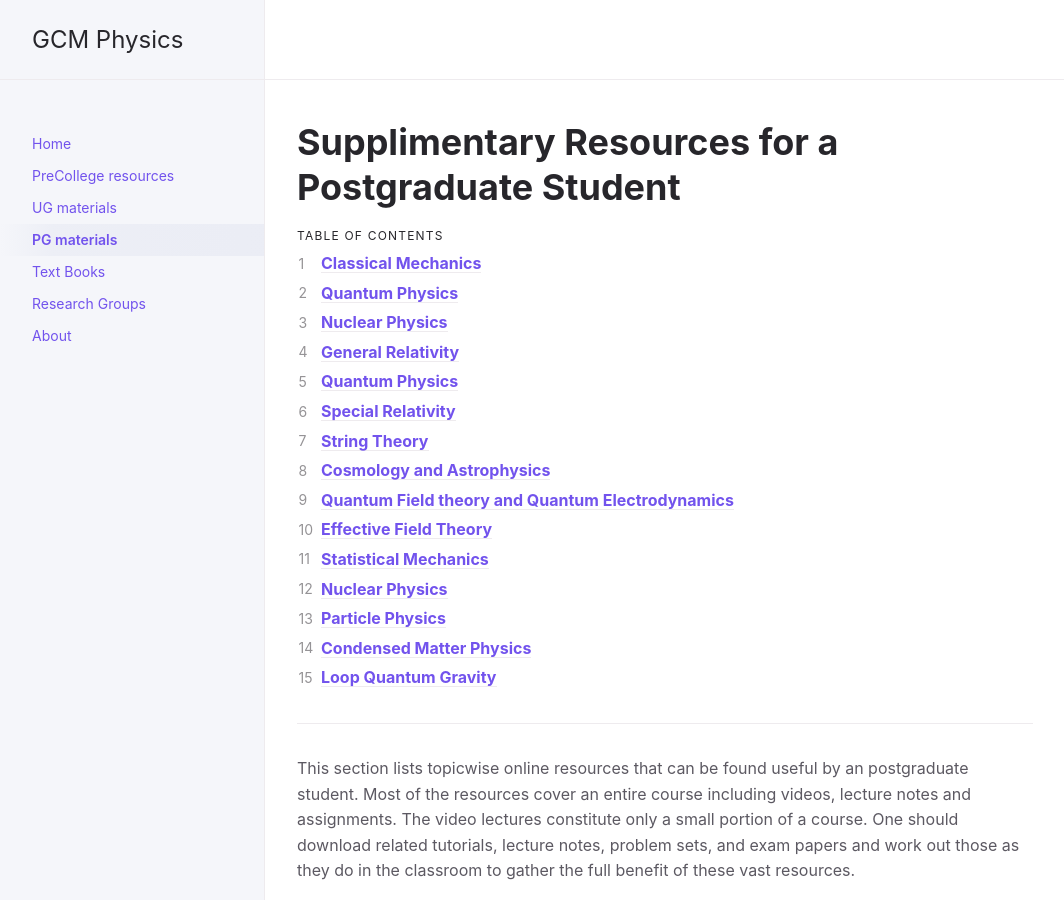
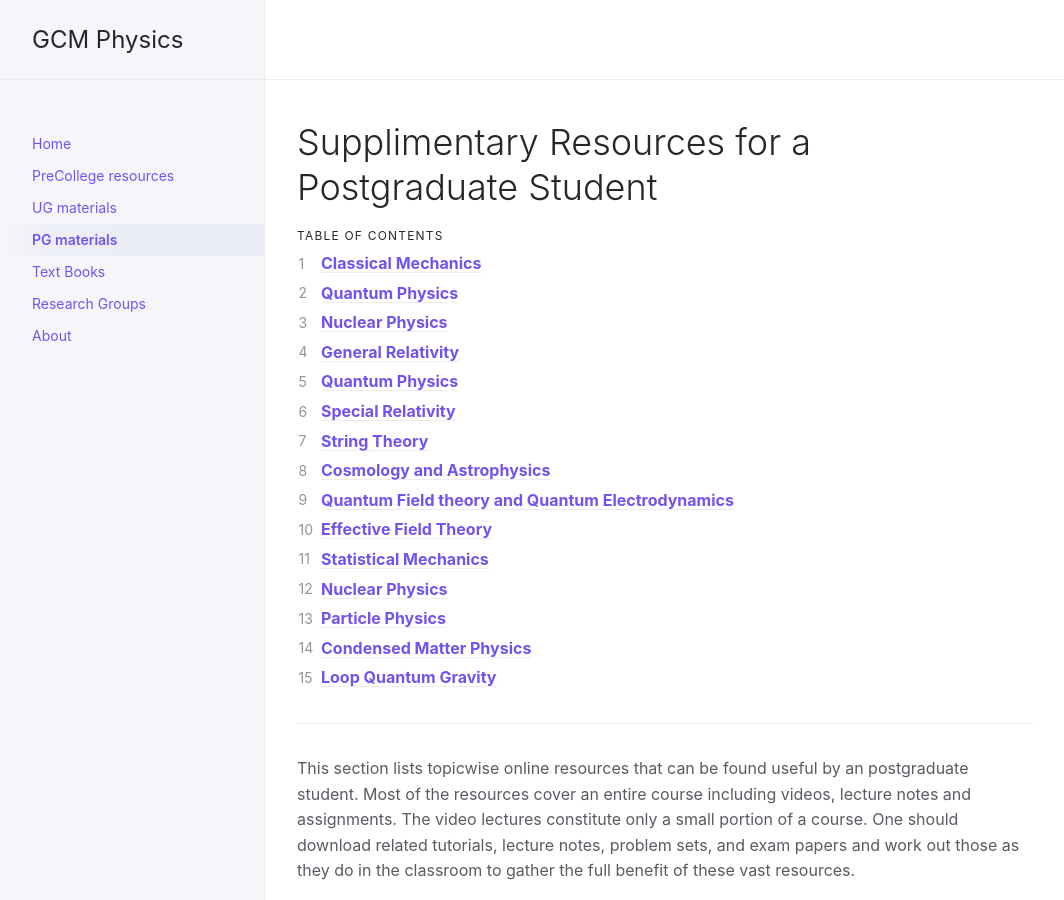
Before and after one commit to gcmphysalum/blog, a Jekyll site: the page built from posts/pg-materials.md, in a window 1280 px wide and 900 px high. Shown: the whole window, without its empty margins (107-1171 px from the left). Built offline with Jekyll 4.4.1, drawn with Linux system fonts in a browser that asks for light colours.

Commit message:
Fix heading

```diff
--- a/posts/pg-materials.md
+++ b/posts/pg-materials.md
@@ -3,8 +3,7 @@ layout: default
 title: PG materials
 nav_order: 4
 ---
-
-# **Supplimentary Resources for a Postgraduate Student**
+# Supplimentary Resources for a Postgraduate Student
 {: .no_toc }
 
 ## Table of contents
```
